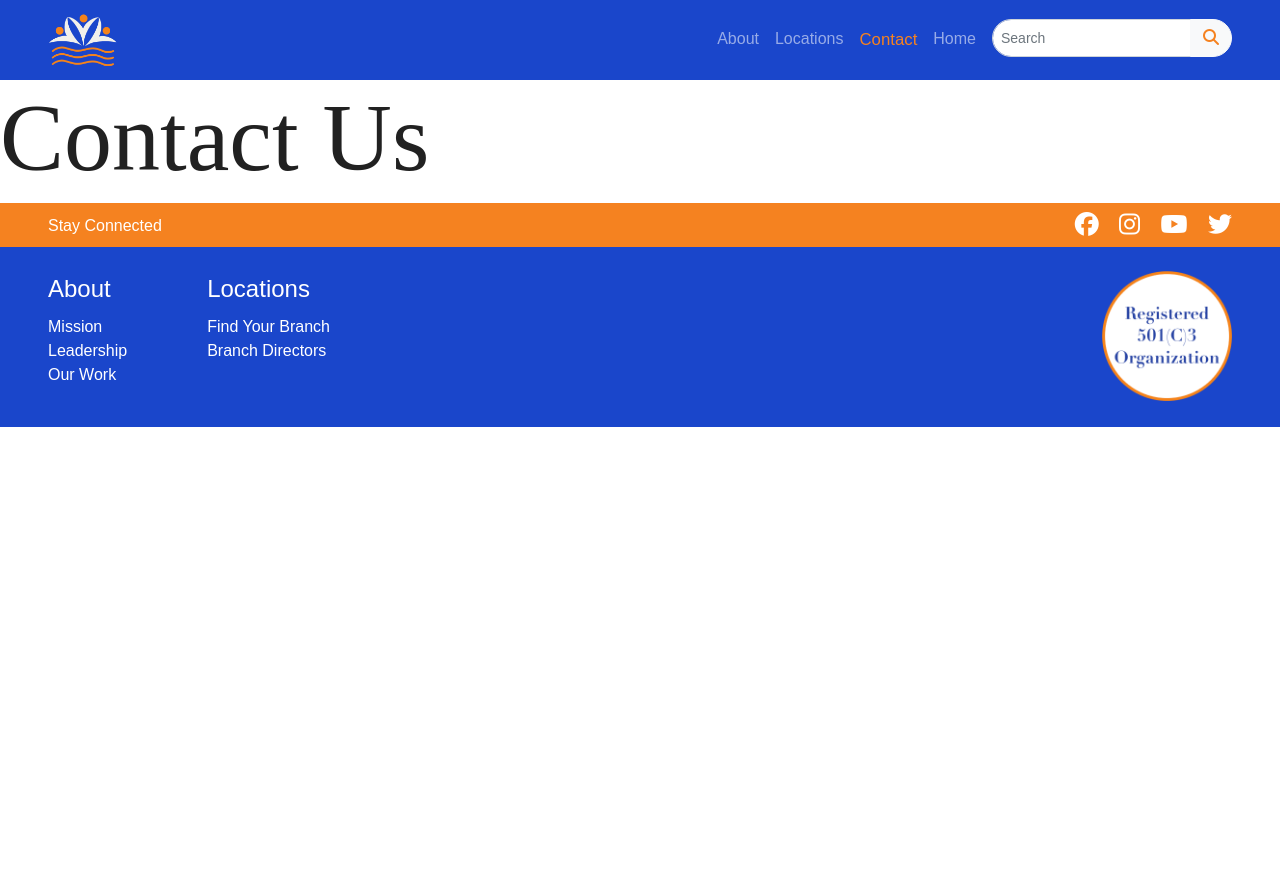
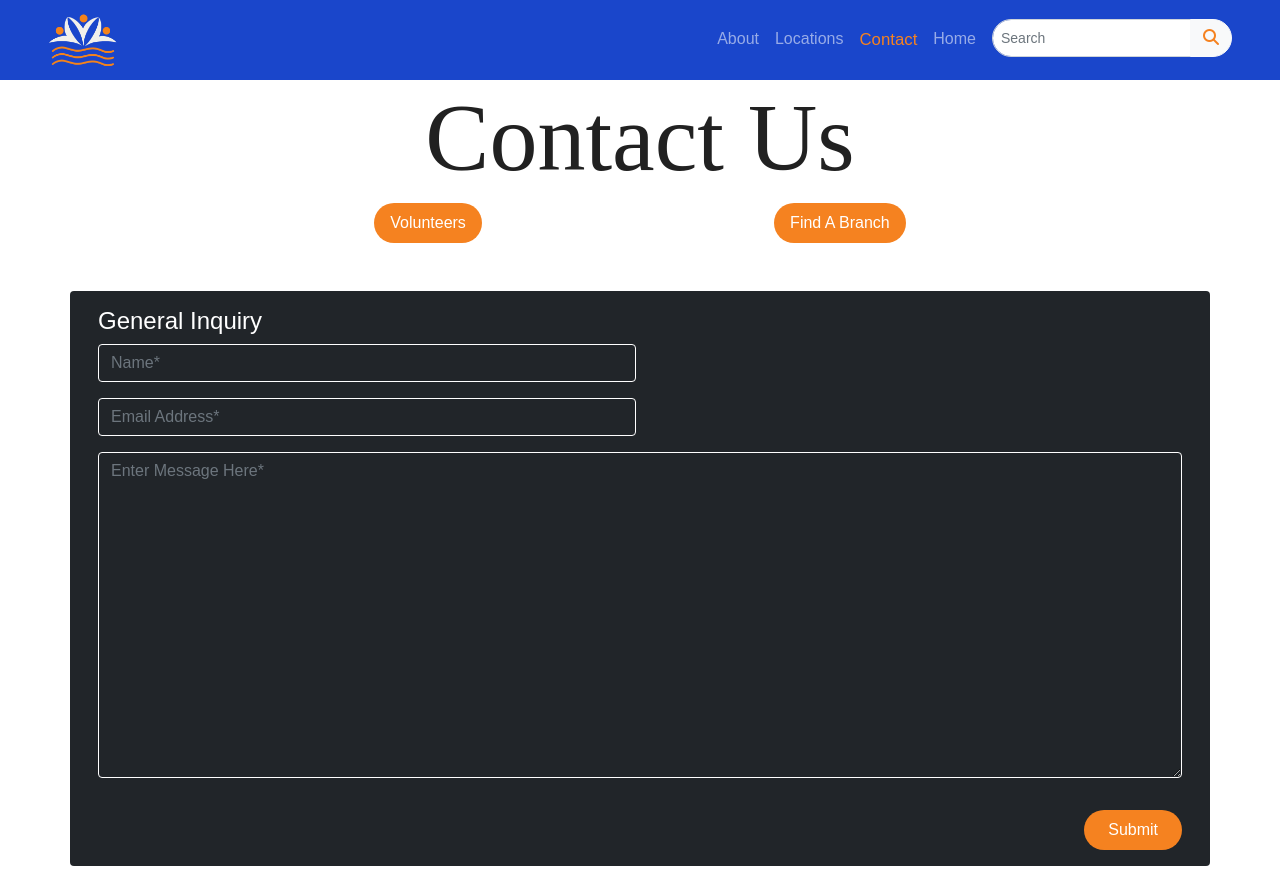
Before and after one commit to vsenapathi/VTS-refresh, a plain HTML site: page child-pages/contact.html in a window 1280 px wide. Shown: the top 869 px of the page. Before the commit the page ends 800 px from the top, so only its background shows below. Drawn offline with nearby package versions, Linux system fonts and the light colour scheme.

Commit message:
updated contact page

```diff
--- a/child-pages/contact.html
+++ b/child-pages/contact.html
@@ -83,7 +83,68 @@
         </ul>
       </div>
     </nav>
-    <h1>Contact Us</h1>
+    <h1 class="text-center">Contact Us</h1>
+    <div
+      class="contact-buttons d-flex justify-content-evenly container mb-5"
+      id="contact-buttons"
+    >
+      <a
+        href="mailto:volunteer.relations@vtsworld.org"
+        class="bg-orange text-white text-decoration-none pt-2 pb-2 ps-3 pe-3 rounded-pill text-center"
+        >Volunteers</a
+      >
+      <a
+        href="/child-pages/locations.html#branchdirectors"
+        class="bg-orange text-white text-decoration-none pt-2 pb-2 ps-3 pe-3 rounded-pill text-center"
+      >
+        Find A Branch</a
+      >
+    </div>
+
+    <div class="container mb-5 text-white bg-dark rounded" id="contact-form">
+      <div class="row pt-3 ps-3">
+        <div class="col"><h4 class="">General Inquiry</h4></div>
+      </div>
+      <div class="row ps-3">
+        <div class="col-6">
+          <input
+            type="text"
+            name="name-input"
+            id="name-input"
+            placeholder="Name*"
+            required
+            class="bg-dark border form-control border-1 border-white text-white rounded"
+          />
+        </div>
+      </div>
+      <div class="row pt-3 ps-3">
+        <div class="col-6">
+          <input
+            type="text"
+            class="form-control bg-dark border border-1 border-white email"
+            placeholder="Email Address*"
+            required
+          />
+        </div>
+      </div>
+      <div class="p-3">
+        <textarea
+          name="message-field"
+          id="message-field-textarea"
+          cols="12"
+          rows="13"
+          placeholder="Enter Message Here*"
+          class="border border-1 border-white text-white rounded bg-dark form-control"
+        ></textarea>
+      </div>
+      <div class="p-3 justify-content-end d-flex">
+        <button
+          class="bg-orange text-white pt-2 pb-2 ps-4 pe-4 rounded-pill border-0"
+        >
+          Submit
+        </button>
+      </div>
+    </div>
     <footer>
       <nav
         class="navbar bottom navbar-expand-lg navbar-dark bg-orange social-footer d-flex justify-content-between align-items-center pt-1 pb-1"
```
